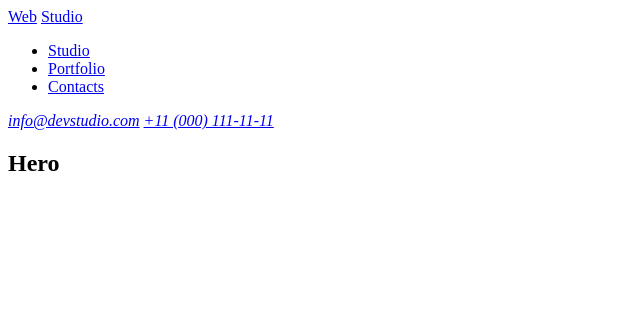
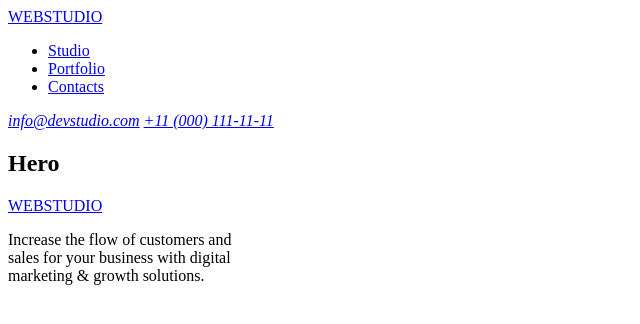
Before and after one commit to SerdiukSerhii/goit-markup-hw-01, a plain HTML site: page index.html in a window 1280 px wide. Shown: the whole page, without its empty margins (0-640 px from the left). Drawn offline with Linux system fonts and the light colour scheme.

Commit message:
add footer

```diff
--- a/index.html
+++ b/index.html
@@ -9,8 +9,7 @@
     <!-- #region header> -->
     <header>
       <nav>
-        <a href="#">Web</a>
-        <a href="#">Studio</a>
+        <a href="#">WEBSTUDIO</a>
         <ul>
           <li><a href="#">Studio</a></li>
           <li><a href="#">Portfolio</a></li>
@@ -32,6 +31,15 @@
     </main>
     <!-- #endregion main> -->
 
-    <footer></footer>
+    <!-- #region footer> -->
+    <footer>
+      <a href="#">WEBSTUDIO</a>
+      <p>
+        Increase the flow of customers and <br />
+        sales for your business with digital <br />
+        marketing & growth solutions.
+      </p>
+    </footer>
+    <!-- #endregion footer> -->
   </body>
 </html>
```
